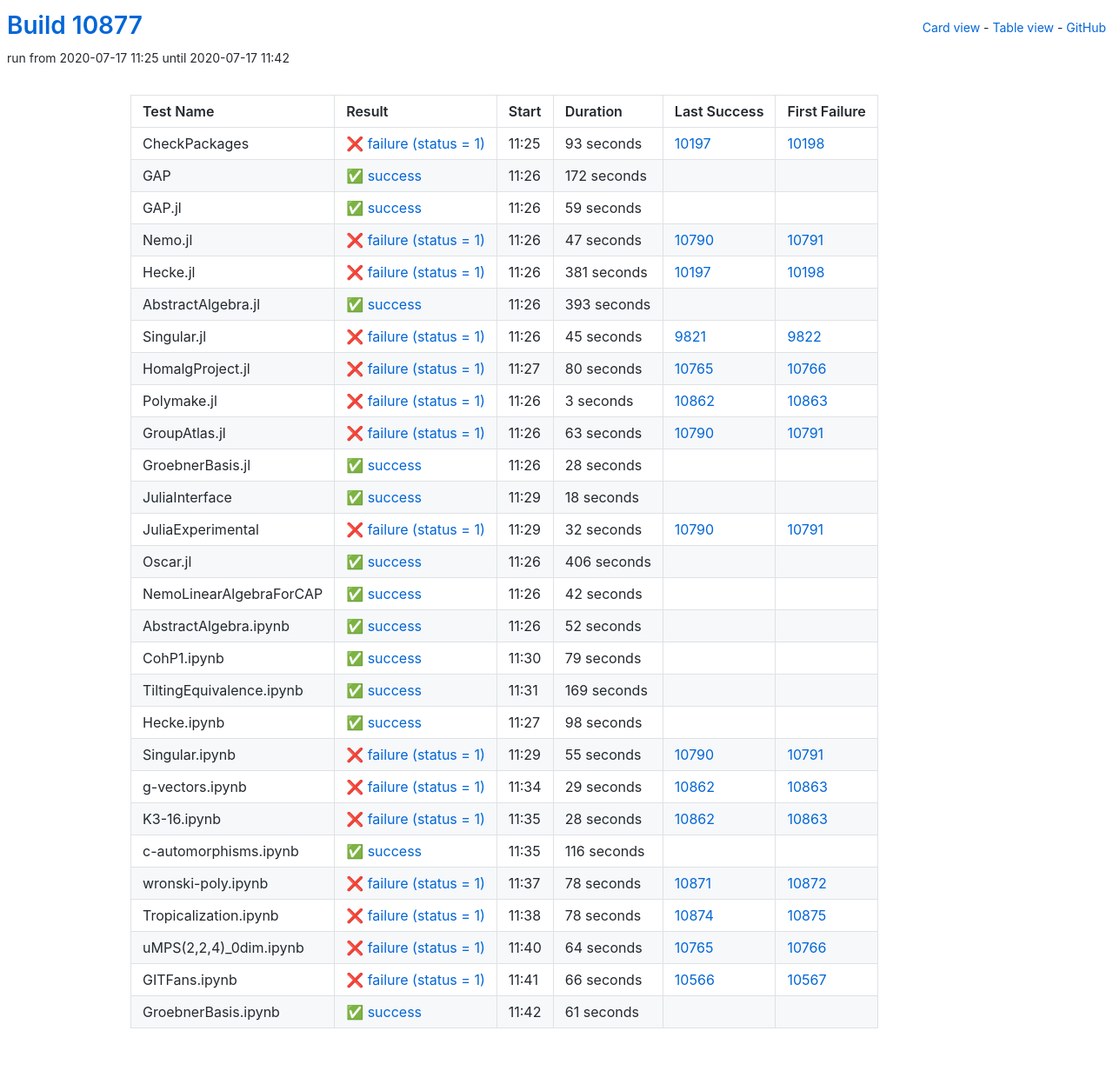
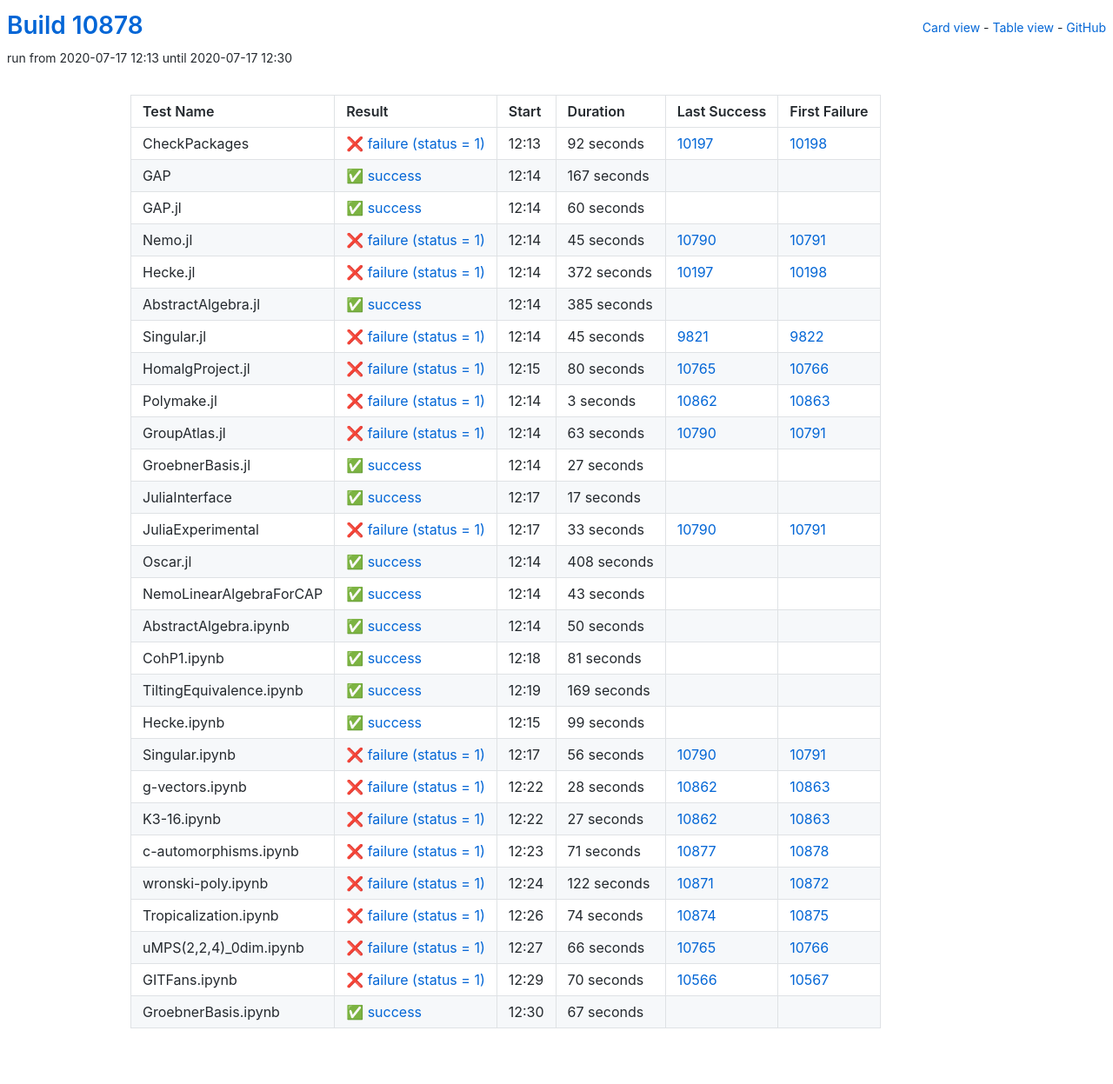
Before and after one commit to oscar-system/oscar-ci-status, a Jekyll site: the page built from table.html, in a window 1280 px wide. Shown: the whole page at 87% size. Built offline with Jekyll 4.4.1, drawn with Linux system fonts in a browser that asks for light colours.

Commit message:
Build #10878

```diff
--- a/_data/ci.yml
+++ b/_data/ci.yml
@@ -1,6 +1,6 @@
 ---
-build: 10877
-build_url: https://oscarci.mathematik.uni-kl.de/job/oscar/10877/
+build: 10878
+build_url: https://oscarci.mathematik.uni-kl.de/job/oscar/10878/
 job: oscar
 organization: oscar-system
 repo: oscar-ci-status
@@ -8,80 +8,80 @@
 tests:
 - name: CheckPackages
   id: checkpackages
-  log: https://oscarci.mathematik.uni-kl.de/job/oscar/10877/artifact/logs/build-10877/CheckPackages.log
-  start: 2020-07-17 11:25
+  log: https://oscarci.mathematik.uni-kl.de/job/oscar/10878/artifact/logs/build-10878/CheckPackages.log
+  start: 2020-07-17 12:13
   success: false
   exitcode: 1
   status: failure
-  duration: 93
+  duration: 92
   last_success: 10197
   last_success_url: https://oscarci.mathematik.uni-kl.de/job/oscar/10197/
   first_failure: 10198
   first_failure_url: https://oscarci.mathematik.uni-kl.de/job/oscar/10198/
 - name: GAP
   id: gap
-  log: https://oscarci.mathematik.uni-kl.de/job/oscar/10877/artifact/logs/build-10877/GAP.log
-  start: 2020-07-17 11:26
+  log: https://oscarci.mathematik.uni-kl.de/job/oscar/10878/artifact/logs/build-10878/GAP.log
+  start: 2020-07-17 12:14
   success: true
   exitcode: 0
   status: success
-  duration: 172
+  duration: 167
   last_success: false
   last_success_url:
   first_failure: false
   first_failure_url:
 - name: GAP.jl
   id: gap-jl
-  log: https://oscarci.mathematik.uni-kl.de/job/oscar/10877/artifact/logs/build-10877/GAP.jl.log
-  start: 2020-07-17 11:26
+  log: https://oscarci.mathematik.uni-kl.de/job/oscar/10878/artifact/logs/build-10878/GAP.jl.log
+  start: 2020-07-17 12:14
   success: true
   exitcode: 0
   status: success
-  duration: 59
+  duration: 60
   last_success: false
   last_success_url:
   first_failure: false
   first_failure_url:
 - name: Nemo.jl
   id: nemo-jl
-  log: https://oscarci.mathematik.uni-kl.de/job/oscar/10877/artifact/logs/build-10877/Nemo.jl.log
-  start: 2020-07-17 11:26
+  log: https://oscarci.mathematik.uni-kl.de/job/oscar/10878/artifact/logs/build-10878/Nemo.jl.log
+  start: 2020-07-17 12:14
   success: false
   exitcode: 1
   status: failure
-  duration: 47
+  duration: 45
   last_success: 10790
   last_success_url: https://oscarci.mathematik.uni-kl.de/job/oscar/10790/
   first_failure: 10791
   first_failure_url: https://oscarci.mathematik.uni-kl.de/job/oscar/10791/
 - name: Hecke.jl
   id: hecke-jl
-  log: https://oscarci.mathematik.uni-kl.de/job/oscar/10877/artifact/logs/build-10877/Hecke.jl.log
-  start: 2020-07-17 11:26
+  log: https://oscarci.mathematik.uni-kl.de/job/oscar/10878/artifact/logs/build-10878/Hecke.jl.log
+  start: 2020-07-17 12:14
   success: false
   exitcode: 1
   status: failure
-  duration: 381
+  duration: 372
   last_success: 10197
   last_success_url: https://oscarci.mathematik.uni-kl.de/job/oscar/10197/
   first_failure: 10198
   first_failure_url: https://oscarci.mathematik.uni-kl.de/job/oscar/10198/
 - name: AbstractAlgebra.jl
   id: abstractalgebra-jl
-  log: https://oscarci.mathematik.uni-kl.de/job/oscar/10877/artifact/logs/build-10877/AbstractAlgebra.jl.log
-  start: 2020-07-17 11:26
+  log: https://oscarci.mathematik.uni-kl.de/job/oscar/10878/artifact/logs/build-10878/AbstractAlgebra.jl.log
+  start: 2020-07-17 12:14
   success: true
   exitcode: 0
   status: success
-  duration: 393
+  duration: 385
   last_success: false
   last_success_url:
   first_failure: false
   first_failure_url:
 - name: Singular.jl
   id: singular-jl
-  log: https://oscarci.mathematik.uni-kl.de/job/oscar/10877/artifact/logs/build-10877/Singular.jl.log
-  start: 2020-07-17 11:26
+  log: https://oscarci.mathematik.uni-kl.de/job/oscar/10878/artifact/logs/build-10878/Singular.jl.log
+  start: 2020-07-17 12:14
   success: false
   exitcode: 1
   status: failure
@@ -92,8 +92,8 @@
   first_failure_url: https://oscarci.mathematik.uni-kl.de/job/oscar/9822/
 - name: HomalgProject.jl
   id: homalgproject-jl
-  log: https://oscarci.mathematik.uni-kl.de/job/oscar/10877/artifact/logs/build-10877/HomalgProject.jl.log
-  start: 2020-07-17 11:27
+  log: https://oscarci.mathematik.uni-kl.de/job/oscar/10878/artifact/logs/build-10878/HomalgProject.jl.log
+  start: 2020-07-17 12:15
   success: false
   exitcode: 1
   status: failure
@@ -104,8 +104,8 @@
   first_failure_url: https://oscarci.mathematik.uni-kl.de/job/oscar/10766/
 - name: Polymake.jl
   id: polymake-jl
-  log: https://oscarci.mathematik.uni-kl.de/job/oscar/10877/artifact/logs/build-10877/Polymake.jl.log
-  start: 2020-07-17 11:26
+  log: https://oscarci.mathematik.uni-kl.de/job/oscar/10878/artifact/logs/build-10878/Polymake.jl.log
+  start: 2020-07-17 12:14
   success: false
   exitcode: 1
   status: failure
@@ -116,8 +116,8 @@
   first_failure_url: https://oscarci.mathematik.uni-kl.de/job/oscar/10863/
 - name: GroupAtlas.jl
   id: groupatlas-jl
-  log: https://oscarci.mathematik.uni-kl.de/job/oscar/10877/artifact/logs/build-10877/GroupAtlas.jl.log
-  start: 2020-07-17 11:26
+  log: https://oscarci.mathematik.uni-kl.de/job/oscar/10878/artifact/logs/build-10878/GroupAtlas.jl.log
+  start: 2020-07-17 12:14
   success: false
   exitcode: 1
   status: failure
@@ -128,92 +128,92 @@
   first_failure_url: https://oscarci.mathematik.uni-kl.de/job/oscar/10791/
 - name: GroebnerBasis.jl
   id: groebnerbasis-jl
-  log: https://oscarci.mathematik.uni-kl.de/job/oscar/10877/artifact/logs/build-10877/GroebnerBasis.jl.log
-  start: 2020-07-17 11:26
+  log: https://oscarci.mathematik.uni-kl.de/job/oscar/10878/artifact/logs/build-10878/GroebnerBasis.jl.log
+  start: 2020-07-17 12:14
   success: true
   exitcode: 0
   status: success
-  duration: 28
+  duration: 27
   last_success: false
   last_success_url:
   first_failure: false
   first_failure_url:
 - name: JuliaInterface
   id: juliainterface
-  log: https://oscarci.mathematik.uni-kl.de/job/oscar/10877/artifact/logs/build-10877/JuliaInterface.log
-  start: 2020-07-17 11:29
+  log: https://oscarci.mathematik.uni-kl.de/job/oscar/10878/artifact/logs/build-10878/JuliaInterface.log
+  start: 2020-07-17 12:17
   success: true
   exitcode: 0
   status: success
-  duration: 18
+  duration: 17
   last_success: false
   last_success_url:
   first_failure: false
   first_failure_url:
 - name: JuliaExperimental
   id: juliaexperimental
-  log: https://oscarci.mathematik.uni-kl.de/job/oscar/10877/artifact/logs/build-10877/JuliaExperimental.log
-  start: 2020-07-17 11:29
+  log: https://oscarci.mathematik.uni-kl.de/job/oscar/10878/artifact/logs/build-10878/JuliaExperimental.log
+  start: 2020-07-17 12:17
   success: false
   exitcode: 1
   status: failure
-  duration: 32
+  duration: 33
   last_success: 10790
   last_success_url: https://oscarci.mathematik.uni-kl.de/job/oscar/10790/
   first_failure: 10791
   first_failure_url: https://oscarci.mathematik.uni-kl.de/job/oscar/10791/
 - name: Oscar.jl
   id: oscar-jl
-  log: https://oscarci.mathematik.uni-kl.de/job/oscar/10877/artifact/logs/build-10877/Oscar.jl.log
-  start: 2020-07-17 11:26
+  log: https://oscarci.mathematik.uni-kl.de/job/oscar/10878/artifact/logs/build-10878/Oscar.jl.log
+  start: 2020-07-17 12:14
   success: true
   exitcode: 0
   status: success
-  duration: 406
+  duration: 408
   last_success: false
   last_success_url:
   first_failure: false
   first_failure_url:
 - name: NemoLinearAlgebraForCAP
   id: nemolinearalgebraforcap
-  log: https://oscarci.mathematik.uni-kl.de/job/oscar/10877/artifact/logs/build-10877/NemoLinearAlgebraForCAP.log
-  start: 2020-07-17 11:26
+  log: https://oscarci.mathematik.uni-kl.de/job/oscar/10878/artifact/logs/build-10878/NemoLinearAlgebraForCAP.log
+  start: 2020-07-17 12:14
   success: true
   exitcode: 0
   status: success
-  duration: 42
+  duration: 43
   last_success: false
   last_success_url:
   first_failure: false
   first_failure_url:
 - name: AbstractAlgebra.ipynb
   id: abstractalgebra-ipynb
-  log: https://oscarci.mathematik.uni-kl.de/job/oscar/10877/artifact/logs/build-10877/AbstractAlgebra.ipynb.log
-  start: 2020-07-17 11:26
+  log: https://oscarci.mathematik.uni-kl.de/job/oscar/10878/artifact/logs/build-10878/AbstractAlgebra.ipynb.log
+  start: 2020-07-17 12:14
   success: true
   exitcode: 0
   status: success
-  duration: 52
+  duration: 50
   last_success: false
   last_success_url:
   first_failure: false
   first_failure_url:
 - name: CohP1.ipynb
   id: cohp1-ipynb
-  log: https://oscarci.mathematik.uni-kl.de/job/oscar/10877/artifact/logs/build-10877/CohP1.ipynb.log
-  start: 2020-07-17 11:30
+  log: https://oscarci.mathematik.uni-kl.de/job/oscar/10878/artifact/logs/build-10878/CohP1.ipynb.log
+  start: 2020-07-17 12:18
   success: true
   exitcode: 0
   status: success
-  duration: 79
+  duration: 81
   last_success: false
   last_success_url:
   first_failure: false
   first_failure_url:
 - name: TiltingEquivalence.ipynb
   id: tiltingequivalence-ipynb
-  log: https://oscarci.mathematik.uni-kl.de/job/oscar/10877/artifact/logs/build-10877/TiltingEquivalence.ipynb.log
-  start: 2020-07-17 11:31
+  log: https://oscarci.mathematik.uni-kl.de/job/oscar/10878/artifact/logs/build-10878/TiltingEquivalence.ipynb.log
+  start: 2020-07-17 12:19
   success: true
   exitcode: 0
   status: success
@@ -224,44 +224,32 @@
   first_failure_url:
 - name: Hecke.ipynb
   id: hecke-ipynb
-  log: https://oscarci.mathematik.uni-kl.de/job/oscar/10877/artifact/logs/build-10877/Hecke.ipynb.log
-  start: 2020-07-17 11:27
+  log: https://oscarci.mathematik.uni-kl.de/job/oscar/10878/artifact/logs/build-10878/Hecke.ipynb.log
+  start: 2020-07-17 12:15
   success: true
   exitcode: 0
   status: success
-  duration: 98
+  duration: 99
   last_success: false
   last_success_url:
   first_failure: false
   first_failure_url:
 - name: Singular.ipynb
   id: singular-ipynb
-  log: https://oscarci.mathematik.uni-kl.de/job/oscar/10877/artifact/logs/build-10877/Singular.ipynb.log
-  start: 2020-07-17 11:29
+  log: https://oscarci.mathematik.uni-kl.de/job/oscar/10878/artifact/logs/build-10878/Singular.ipynb.log
+  start: 2020-07-17 12:17
   success: false
   exitcode: 1
   status: failure
-  duration: 55
+  duration: 56
   last_success: 10790
   last_success_url: https://oscarci.mathematik.uni-kl.de/job/oscar/10790/
   first_failure: 10791
   first_failure_url: https://oscarci.mathematik.uni-kl.de/job/oscar/10791/
 - name: g-vectors.ipynb
   id: g-vectors-ipynb
-  log: https://oscarci.mathematik.uni-kl.de/job/oscar/10877/artifact/logs/build-10877/g-vectors.ipynb.log
-  start: 2020-07-17 11:34
-  success: false
-  exitcode: 1
-  status: failure
-  duration: 29
-  last_success: 10862
-  last_success_url: https://oscarci.mathematik.uni-kl.de/job/oscar/10862/
-  first_failure: 10863
-  first_failure_url: https://oscarci.mathematik.uni-kl.de/job/oscar/10863/
-- name: K3-16.ipynb
-  id: k3-16-ipynb
-  log: https://oscarci.mathematik.uni-kl.de/job/oscar/10877/artifact/logs/build-10877/K3-16.ipynb.log
-  start: 2020-07-17 11:35
+  log: https://oscarci.mathematik.uni-kl.de/job/oscar/10878/artifact/logs/build-10878/g-vectors.ipynb.log
+  start: 2020-07-17 12:22
   success: false
   exitcode: 1
   status: failure
@@ -270,74 +258,86 @@
   last_success_url: https://oscarci.mathematik.uni-kl.de/job/oscar/10862/
   first_failure: 10863
   first_failure_url: https://oscarci.mathematik.uni-kl.de/job/oscar/10863/
-- name: c-automorphisms.ipynb
-  id: c-automorphisms-ipynb
-  log: https://oscarci.mathematik.uni-kl.de/job/oscar/10877/artifact/logs/build-10877/c-automorphisms.ipynb.log
-  start: 2020-07-17 11:35
-  success: true
-  exitcode: 0
-  status: success
-  duration: 116
-  last_success: false
-  last_success_url:
-  first_failure: false
-  first_failure_url:
-- name: wronski-poly.ipynb
-  id: wronski-poly-ipynb
-  log: https://oscarci.mathematik.uni-kl.de/job/oscar/10877/artifact/logs/build-10877/wronski-poly.ipynb.log
-  start: 2020-07-17 11:37
+- name: K3-16.ipynb
+  id: k3-16-ipynb
+  log: https://oscarci.mathematik.uni-kl.de/job/oscar/10878/artifact/logs/build-10878/K3-16.ipynb.log
+  start: 2020-07-17 12:22
   success: false
   exitcode: 1
   status: failure
-  duration: 78
+  duration: 27
+  last_success: 10862
+  last_success_url: https://oscarci.mathematik.uni-kl.de/job/oscar/10862/
+  first_failure: 10863
+  first_failure_url: https://oscarci.mathematik.uni-kl.de/job/oscar/10863/
+- name: c-automorphisms.ipynb
+  id: c-automorphisms-ipynb
+  log: https://oscarci.mathematik.uni-kl.de/job/oscar/10878/artifact/logs/build-10878/c-automorphisms.ipynb.log
+  start: 2020-07-17 12:23
+  success: false
+  exitcode: 1
+  status: failure
+  duration: 71
+  last_success: 10877
+  last_success_url: https://oscarci.mathematik.uni-kl.de/job/oscar/10877/
+  first_failure: 10878
+  first_failure_url: https://oscarci.mathematik.uni-kl.de/job/oscar/10878/
+- name: wronski-poly.ipynb
+  id: wronski-poly-ipynb
+  log: https://oscarci.mathematik.uni-kl.de/job/oscar/10878/artifact/logs/build-10878/wronski-poly.ipynb.log
+  start: 2020-07-17 12:24
+  success: false
+  exitcode: 1
+  status: failure
+  duration: 122
   last_success: 10871
   last_success_url: https://oscarci.mathematik.uni-kl.de/job/oscar/10871/
   first_failure: 10872
   first_failure_url: https://oscarci.mathematik.uni-kl.de/job/oscar/10872/
 - name: Tropicalization.ipynb
   id: tropicalization-ipynb
-  log: https://oscarci.mathematik.uni-kl.de/job/oscar/10877/artifact/logs/build-10877/Tropicalization.ipynb.log
-  start: 2020-07-17 11:38
+  log: https://oscarci.mathematik.uni-kl.de/job/oscar/10878/artifact/logs/build-10878/Tropicalization.ipynb.log
+  start: 2020-07-17 12:26
   success: false
   exitcode: 1
   status: failure
-  duration: 78
+  duration: 74
   last_success: 10874
   last_success_url: https://oscarci.mathematik.uni-kl.de/job/oscar/10874/
   first_failure: 10875
   first_failure_url: https://oscarci.mathematik.uni-kl.de/job/oscar/10875/
 - name: uMPS(2,2,4)_0dim.ipynb
   id: umps-2-2-4-0dim-ipynb
-  log: https://oscarci.mathematik.uni-kl.de/job/oscar/10877/artifact/logs/build-10877/uMPS-2-2-4-_0dim.ipynb.log
-  start: 2020-07-17 11:40
+  log: https://oscarci.mathematik.uni-kl.de/job/oscar/10878/artifact/logs/build-10878/uMPS-2-2-4-_0dim.ipynb.log
+  start: 2020-07-17 12:27
   success: false
   exitcode: 1
   status: failure
-  duration: 64
+  duration: 66
   last_success: 10765
   last_success_url: https://oscarci.mathematik.uni-kl.de/job/oscar/10765/
   first_failure: 10766
   first_failure_url: https://oscarci.mathematik.uni-kl.de/job/oscar/10766/
 - name: GITFans.ipynb
   id: gitfans-ipynb
-  log: https://oscarci.mathematik.uni-kl.de/job/oscar/10877/artifact/logs/build-10877/GITFans.ipynb.log
-  start: 2020-07-17 11:41
+  log: https://oscarci.mathematik.uni-kl.de/job/oscar/10878/artifact/logs/build-10878/GITFans.ipynb.log
+  start: 2020-07-17 12:29
   success: false
   exitcode: 1
   status: failure
-  duration: 66
+  duration: 70
   last_success: 10566
   last_success_url: https://oscarci.mathematik.uni-kl.de/job/oscar/10566/
   first_failure: 10567
   first_failure_url: https://oscarci.mathematik.uni-kl.de/job/oscar/10567/
 - name: GroebnerBasis.ipynb
   id: groebnerbasis-ipynb
-  log: https://oscarci.mathematik.uni-kl.de/job/oscar/10877/artifact/logs/build-10877/GroebnerBasis.ipynb.log
-  start: 2020-07-17 11:42
+  log: https://oscarci.mathematik.uni-kl.de/job/oscar/10878/artifact/logs/build-10878/GroebnerBasis.ipynb.log
+  start: 2020-07-17 12:30
   success: true
   exitcode: 0
   status: success
-  duration: 61
+  duration: 67
   last_success: false
   last_success_url:
   first_failure: false
```
Also changed, not shown: README.md.
